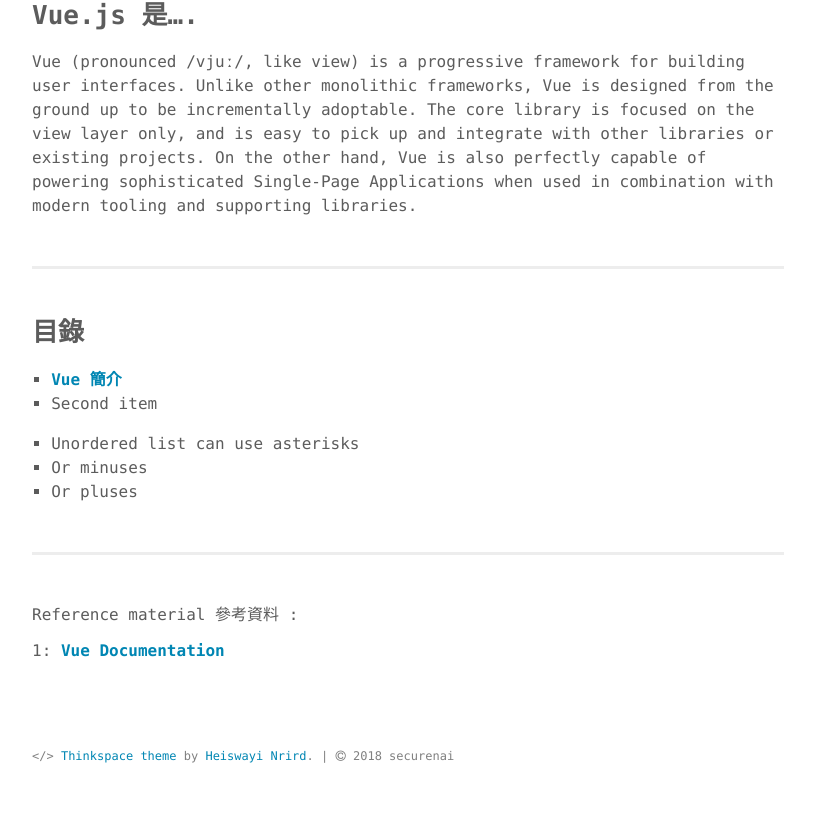
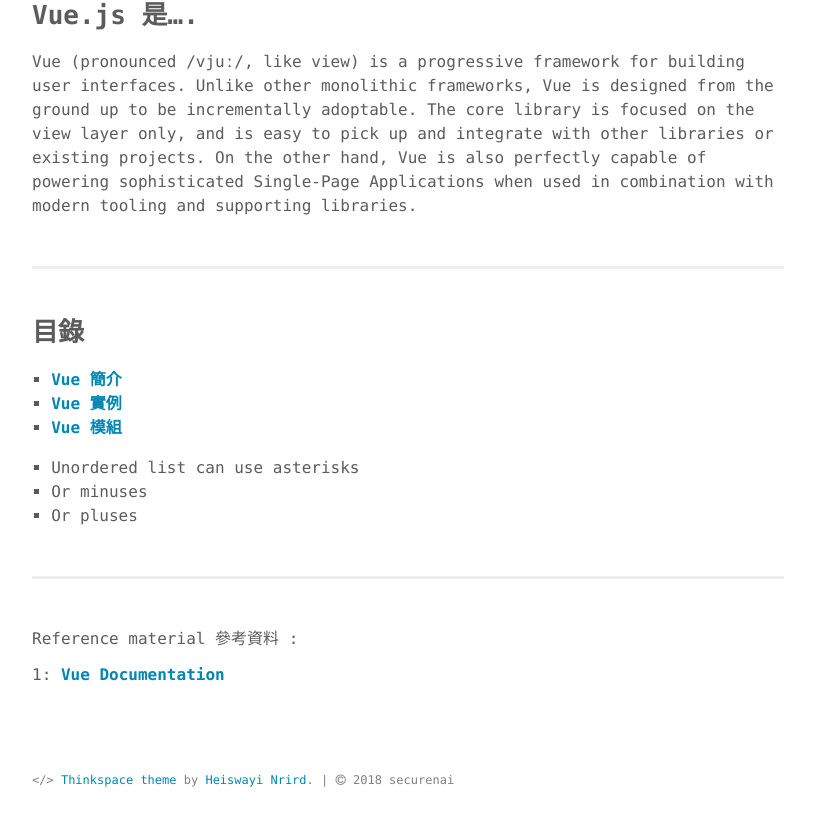
Before and after one commit to securenai/securenai.github.io, a Jekyll site: the page built from vue/vue.md, in a window 1280 px wide. Shown: the part 515-1352 px from the top of the page, without its empty margins (232-1047 px from the left). Built offline with Jekyll 4.4.1, drawn with Linux system fonts in a browser that asks for light colours; before the commit the page ends 1328 px from its top, so only the background shows below that.

Commit message:
Update vue.md

```diff
--- a/vue/vue.md
+++ b/vue/vue.md
@@ -19,7 +19,8 @@
 ## 目錄
 
 1. [**Vue 簡介**](/vue/vue_page1)
-2. Second item
+2. [**Vue 實例**](/vue/vue_page2)
+3. [**Vue 模組**](/vue/vue_page3)
 
 * Unordered list can use asterisks
 - Or minuses
```
